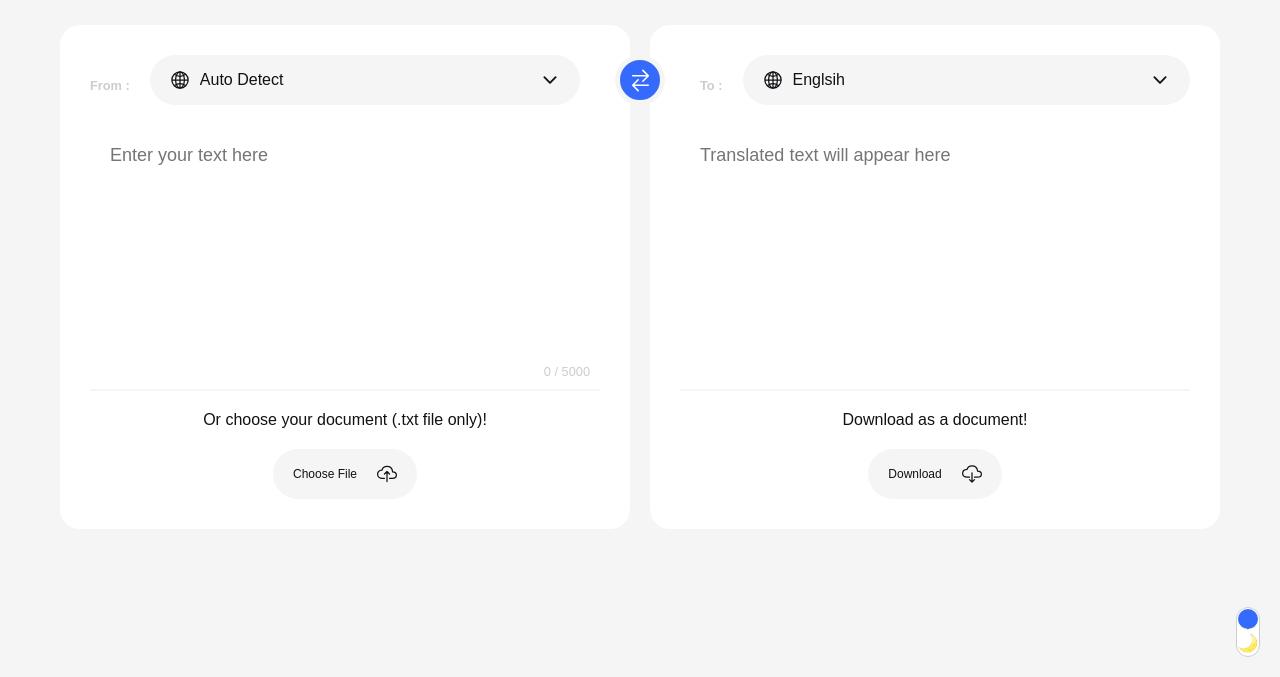
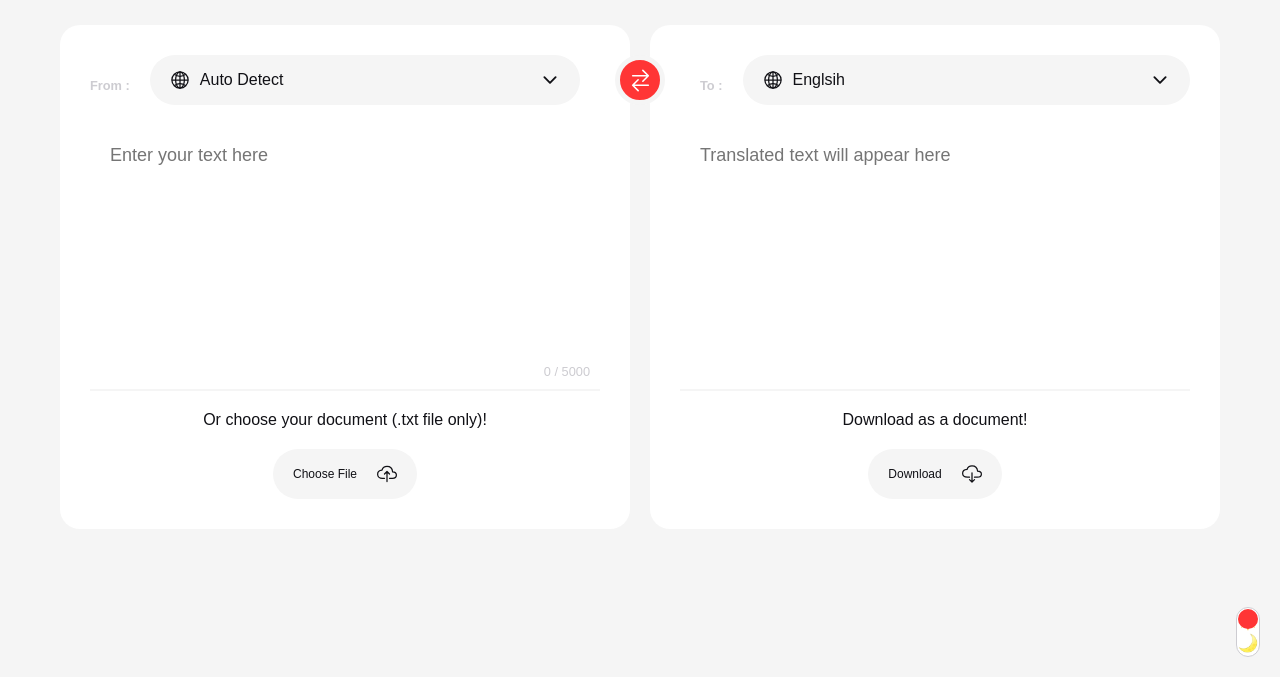
Before and after one commit to ZORO2045/TransGPT, a plain HTML site: page index.html in a window 1280 px wide. Shown: the part 123-800 px from the top of the page. Drawn offline with nearby package versions, Linux system fonts and the light colour scheme.

Commit message:
Update style.css

```diff
--- a/style.css
+++ b/style.css
@@ -1,5 +1,5 @@
 :root {
-  --primary-color: #356aff;
+  --primary-color: #ff3535;
   --bg-color: #f5f5f5;
   --light-bg-color: #fff;
   --text-color: #111116;
```
